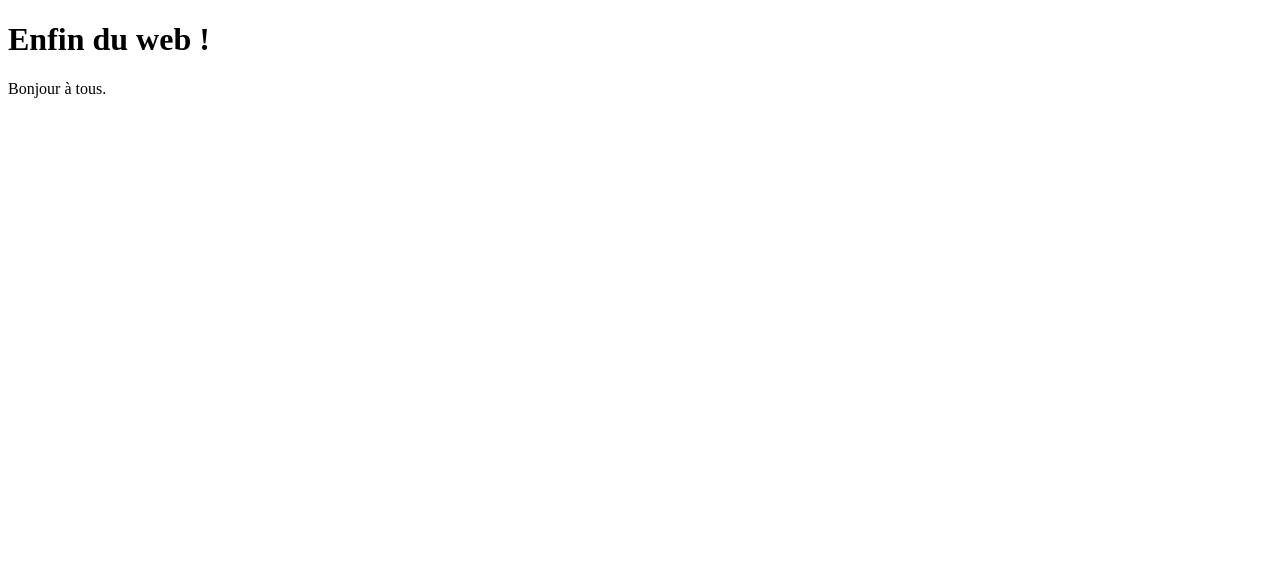
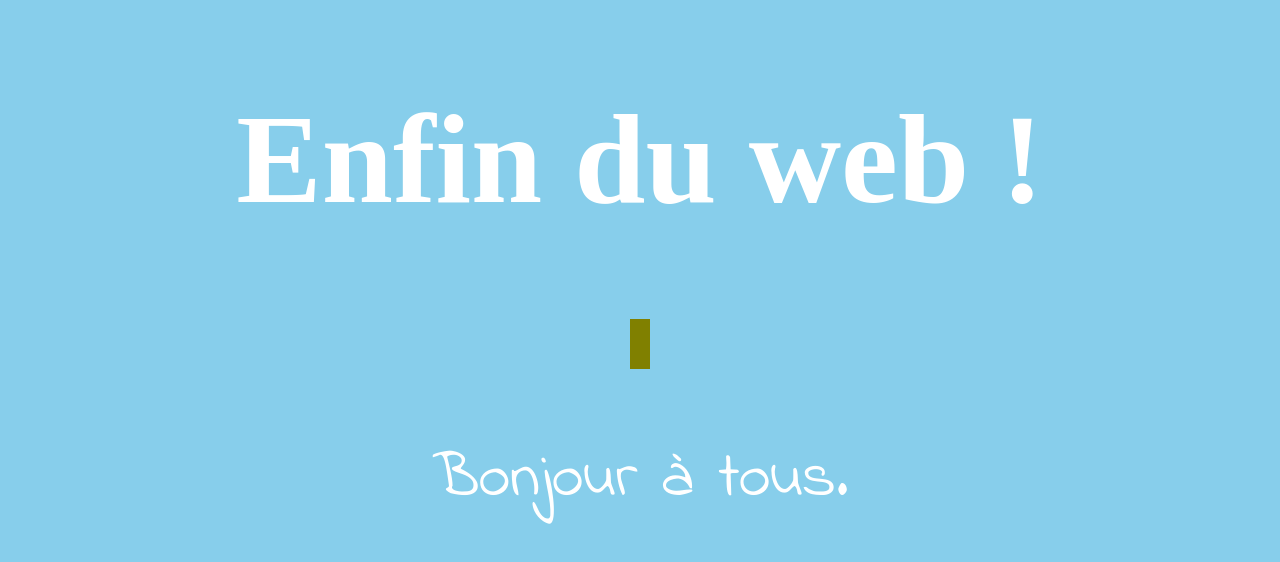
Before and after one commit to atordjmann/cours1_webfront, a plain HTML site: page index.html in a window 1280 px wide. Drawn offline with Linux system fonts and the light colour scheme.

Commit message:
Mon premier html

```diff
--- a/index.html
+++ b/index.html
@@ -1,11 +1,41 @@
 <!doctype html>
-<html>
+<html lang="fr">
 <head>
     <meta charset="utf-8"/>
     <title>Maison page</title>
+
+    <!-- https://fonts.google.com -->
+    <link href="https://fonts.googleapis.com/css?family=Indie+Flower" rel="stylesheet">
+
+    <style>
+        html, body {
+            margin: 0;
+            padding: 0;
+
+            background: skyblue;
+            color: #ffffff;
+            font-size: 2em;
+            text-align: center;
+        }
+
+        p {
+            font-family: 'Indie Flower', serif;
+        }
+
+        .milieu {
+            margin: 10px auto;
+            height: 50px;
+            width: 20px;
+        }
+
+        .color {
+            background-color: olive;
+        }
+    </style>
 </head>
 <body>
 <h1>Enfin du web !</h1>
+<div class="milieu color"></div>
 <p>Bonjour à tous.</p>
 </body>
 </html>
```
